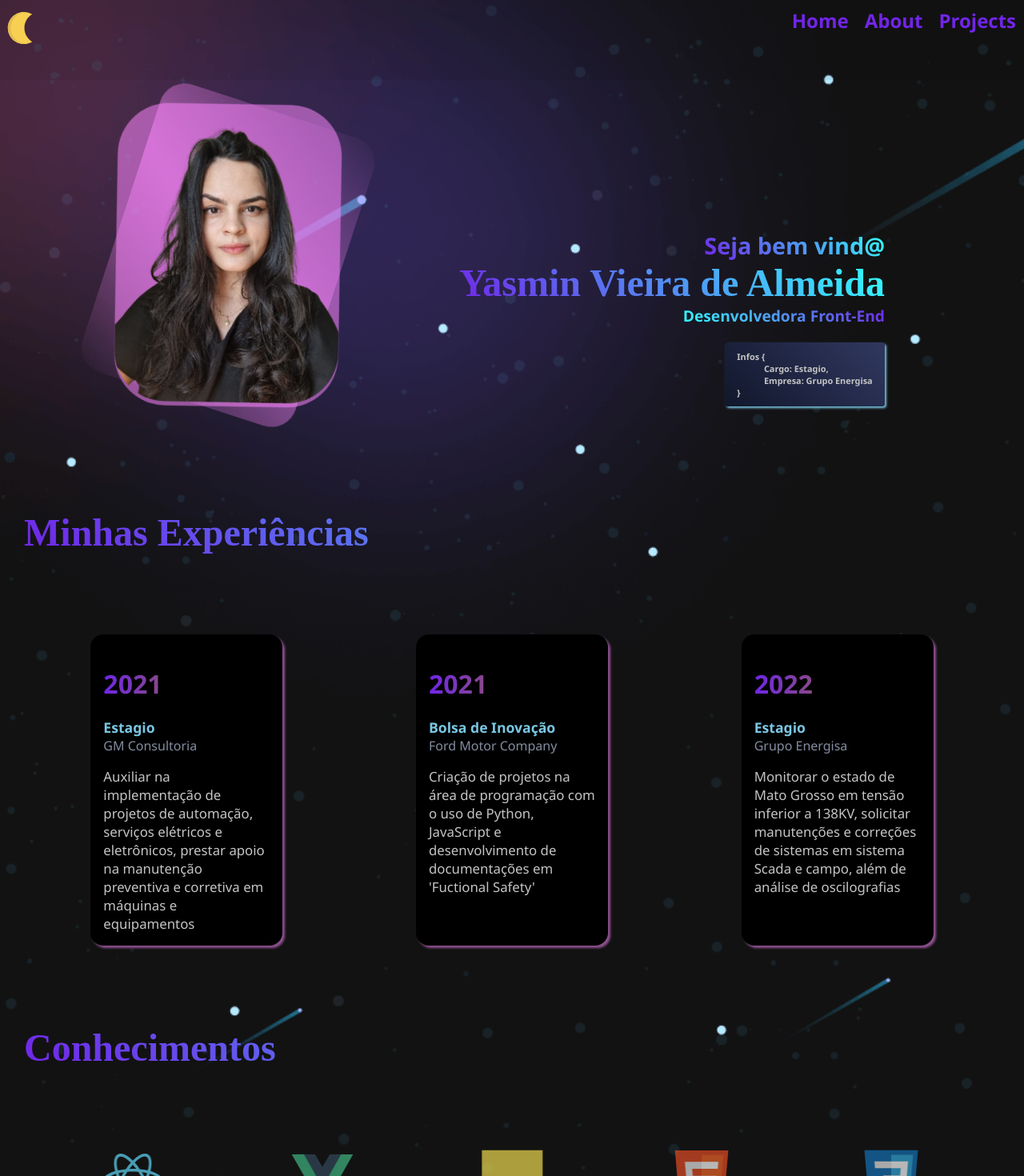
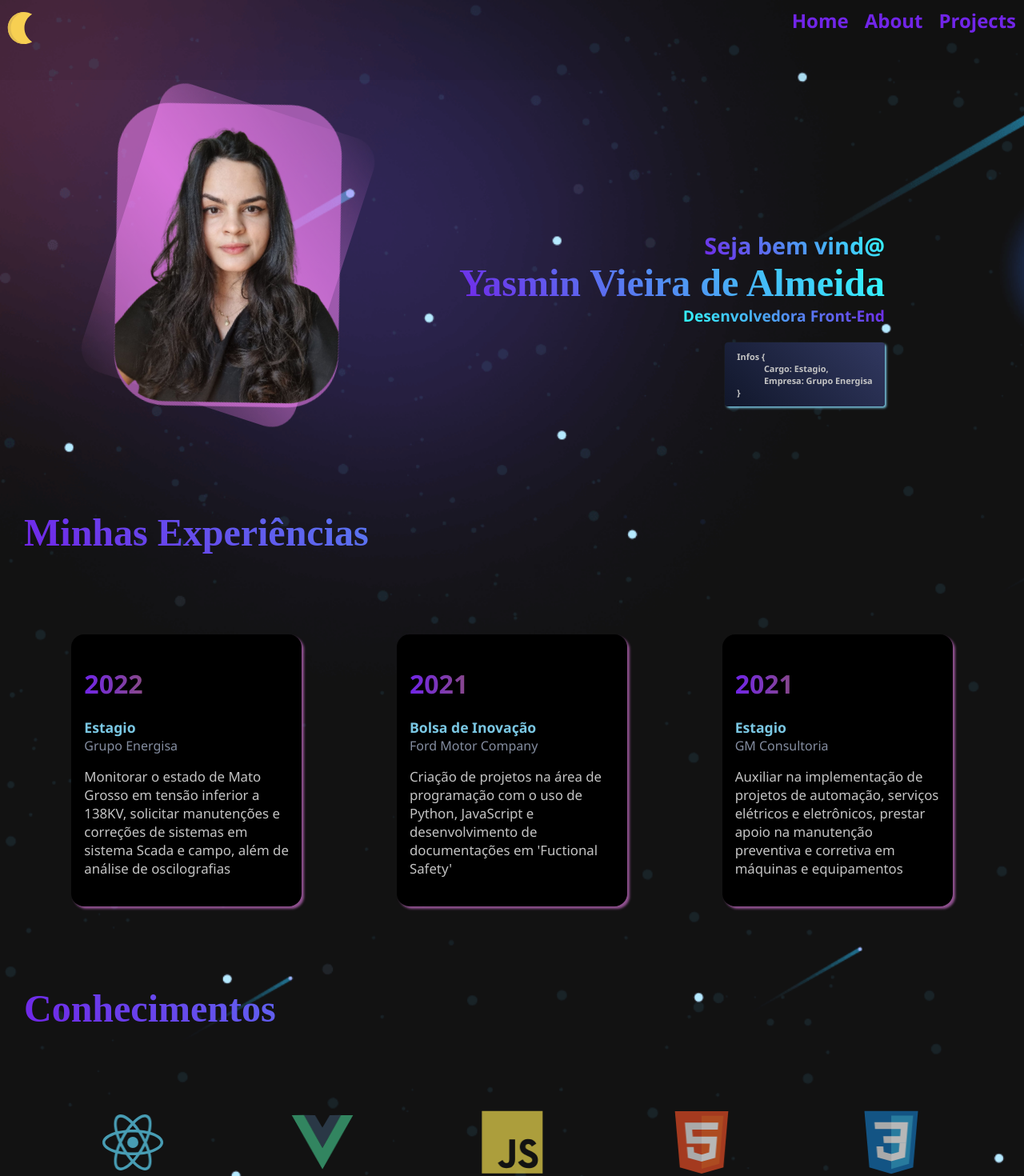
Before and after one commit to YasminAlmeida/portfolio, a React (Create React App) app: page / in a window 1280 px wide. Shown: the top 1470 px of the page at 80% size. Built offline with nearby package versions, Linux system fonts and the light colour scheme.

Commit message:
fix: Style correction

```diff
--- a/src/components/banner/styles.js
+++ b/src/components/banner/styles.js
@@ -15,6 +15,12 @@ export const Body = styled.section`
   padding: 30px;
   @import url('https://fonts.googleapis.com/css2?family=Noto+Serif:wght@400;700&display=swap');
   padding-top: 100px;
+  width: 100%;
+  display: block;
+  box-sizing: border-box;
+  margin-left: auto;
+  margin-right: auto;
+  max-width: 1540px;
   @media (max-width: 750px) {
     padding: 0px;
     padding-top: 100px;
--- a/src/components/contact/styles.js
+++ b/src/components/contact/styles.js
@@ -17,9 +17,13 @@ export const TextTitle = styled.h4`
   }
 `;
 export const SectionContact = styled.section`
-  display: grid;
-  grid-template-columns: 1fr;
   margin-top: 50px;
+  width: 100%;
+  display: block;
+  box-sizing: border-box;
+  margin-left: auto;
+  margin-right: auto;
+  max-width: 1540px;
 `;
 export const ContainerContact = styled.form`
   display: grid;
@@ -53,7 +57,7 @@ export const BtnContact = styled.button`
   }
 `;
 export const Input = styled.input`
-  width: 70%;
+  width: 85%;
   padding: 0 20px;
   border: 1px solid rgba(99, 117, 172, 135.5);
   border-radius: 5px;
@@ -76,7 +80,7 @@ export const Input = styled.input`
   }
 `;
 export const Mnessage = styled.textarea`
-  max-width: 70%;
+  width: 85%;
   padding: 0 20px;
   border: 1px solid rgba(99, 117, 172, 135.5);
   border-radius: 5px;
@@ -123,9 +127,12 @@ export const SocialMidia = styled.img`
 `;
 export const ContainerSend = styled.div`
   display: grid;
-  grid-template-columns: 1fr 50px;
+  grid-template-columns: 1fr 150px;
   margin-top: 50px;
   align-items: stretch;
+  @media (max-width: 1100px) {
+    grid-template-columns: 1fr 50px;
+  }
 `;
 export const ContainerSocialMidia = styled.div`
   display: flex;
--- a/src/components/experience/index.js
+++ b/src/components/experience/index.js
@@ -6,6 +6,25 @@ export default function Experience() {
     <S.SectionExperience>
       <S.TextTitle>Minhas Experiências</S.TextTitle>
       <S.ContainerExperiences>
+        <S.Experience>
+          <S.Year>2022</S.Year>
+          <S.Position>Estagio</S.Position>
+          <S.Company>Grupo Energisa</S.Company>
+          <S.Description>
+            Monitorar o estado de Mato Grosso em tensão inferior a 138KV,
+            solicitar manutenções e correções de sistemas em sistema Scada e
+            campo, além de análise de oscilografias
+          </S.Description>
+        </S.Experience>
+        <S.Experience>
+          <S.Year>2021</S.Year>
+          <S.Position>Bolsa de Inovação</S.Position>
+          <S.Company>Ford Motor Company</S.Company>
+          <S.Description>
+            Criação de projetos na área de programação com o uso de Python,
+            JavaScript e desenvolvimento de documentações em 'Fuctional Safety'
+          </S.Description>
+        </S.Experience>
         <S.Experience>
           <S.Year>2021</S.Year>
           <S.Position>Estagio</S.Position>
@@ -16,27 +35,6 @@ export default function Experience() {
             corretiva em máquinas e equipamentos
           </S.Description>
         </S.Experience>
-
-        <S.Experience>
-          <S.Year>2021</S.Year>
-          <S.Position>Bolsa de Inovação</S.Position>
-          <S.Company>Ford Motor Company</S.Company>
-          <S.Description>
-            Criação de projetos na área de programação com o uso de Python,
-            JavaScript e desenvolvimento de documentações em 'Fuctional Safety'
-          </S.Description>
-        </S.Experience>
-
-        <S.Experience>
-          <S.Year>2022</S.Year>
-          <S.Position>Estagio</S.Position>
-          <S.Company>Grupo Energisa</S.Company>
-          <S.Description>
-            Monitorar o estado de Mato Grosso em tensão inferior a 138KV,
-            solicitar manutenções e correções de sistemas em sistema Scada e
-            campo, além de análise de oscilografias
-          </S.Description>
-        </S.Experience>
       </S.ContainerExperiences>
     </S.SectionExperience>
   );
--- a/src/components/experience/styles.js
+++ b/src/components/experience/styles.js
@@ -5,6 +5,12 @@ export const SectionExperience = styled.section`
   grid-template-columns: 1fr;
   margin-top: 100px;
   @import url('https://fonts.googleapis.com/css2?family=Noto+Serif:wght@400;700&display=swap');
+  width: 100%;
+  display: block;
+  box-sizing: border-box;
+  margin-left: auto;
+  margin-right: auto;
+  max-width: 1540px;
 `;
 export const ContainerExperiences = styled.section`
   display: grid;
@@ -41,7 +47,8 @@ export const Experience = styled.div`
   align-items: flex-start;
   border-radius: 1rem;
   box-shadow: 3px 3px 3px #f8f8;
-  max-width: 15rem;
+  max-width: 18rem;
+  max-height: 28rem;
   transition: 0.5s;
   background-color: #000;
 `;
@@ -74,6 +81,7 @@ export const Description = styled.h4`
   color: ${({ theme }) => theme.textLight};
   font-size: 1.05rem;
   font-weight: 300;
+  margin-bottom: 20px;
   @media (max-width: 780px) {
     font-size: 1rem;
   }
--- a/src/components/header/index.js
+++ b/src/components/header/index.js
@@ -11,8 +11,6 @@ export default function Header() {
       <S.Navigation>
         <S.ContainerLink>
           <div onClick={changeTheme}>
-            {/* {theme === 'light' && <S.Icons src={Moon} alt="moon" />}
-            {theme === ('dark' || undefined) && <S.Icons src={Sun} alt="sun" />} */}
             {theme === 'light' ? (
               <S.Icons src={Moon} alt="moon" />
             ) : (
--- a/src/components/knowledge/styles.js
+++ b/src/components/knowledge/styles.js
@@ -5,6 +5,12 @@ export const SectionKnowledge = styled.section`
   grid-template-columns: 1fr;
   margin-top: 100px;
   @import url('https://fonts.googleapis.com/css2?family=Noto+Serif:wght@400;700&display=swap');
+  width: 100%;
+  display: block;
+  box-sizing: border-box;
+  margin-left: auto;
+  margin-right: auto;
+  max-width: 1540px;
 `;
 export const TextTitle = styled.h4`
   background-image: ${({ theme }) => theme.gradienteBluePurple};
--- a/src/view/about/styles.js
+++ b/src/view/about/styles.js
@@ -36,6 +36,11 @@ export const SectionAbout = styled.section`
   display: grid;
   grid-template-columns: 1fr 1fr;
   justify-items: center;
+  width: 100%;
+  box-sizing: border-box;
+  margin-left: auto;
+  margin-right: auto;
+  max-width: 1540px;
   @media (max-width: 830px) {
     grid-template-columns: 300px 1fr;
   }
@@ -104,8 +109,10 @@ export const TextTitle = styled.h4`
   -webkit-text-fill-color: transparent;
   font-size: 3rem;
   color: black;
-  margin-bottom: 0;
-  text-align: start;
+  width: 100%;
+  margin-left: auto;
+  margin-right: auto;
+  max-width: 1540px;
   @media (max-width: 850px) {
     font-size: 2.8rem;
   }
--- a/src/view/projects/index.js
+++ b/src/view/projects/index.js
@@ -17,7 +17,6 @@ export default function Projects() {
   };
 
   return (
-    <>
     <S.Body>
       <S.TextTitle>Últimos Projetos | Meu portfólio</S.TextTitle>
       <div>
@@ -41,6 +40,5 @@ export default function Projects() {
         </S.ContainerGallery>
       </div>
     </S.Body>
-    </>
   );
 }
--- a/src/view/projects/styles.js
+++ b/src/view/projects/styles.js
@@ -1,5 +1,4 @@
 import styled from 'styled-components';
-// import Banner from '../../assets/Img/lite.jpg';
 
 export const Body = styled.section`
   padding-top: 110px;
@@ -12,6 +11,11 @@ export const Body = styled.section`
   grid-template-columns: 1fr;
   padding-top: 100px;
   align-items: center;
+  div {
+    margin-left: auto;
+    margin-right: auto;
+    max-width: 1540px;
+  }
   @media (max-width: 380px) {
     padding: 15px;
   }
@@ -24,8 +28,11 @@ export const TextTitle = styled.h4`
   -webkit-text-fill-color: transparent;
   font-size: 3rem;
   color: black;
-  margin-bottom: 0;
   text-align: start;
+  width: 100%;
+  margin-left: auto;
+  margin-right: auto;
+  max-width: 1140px;
   @media (max-width: 1000px) {
     font-size: 2.5rem;
   }
```
Lines whose indentation alone changed are shown as unchanged.
